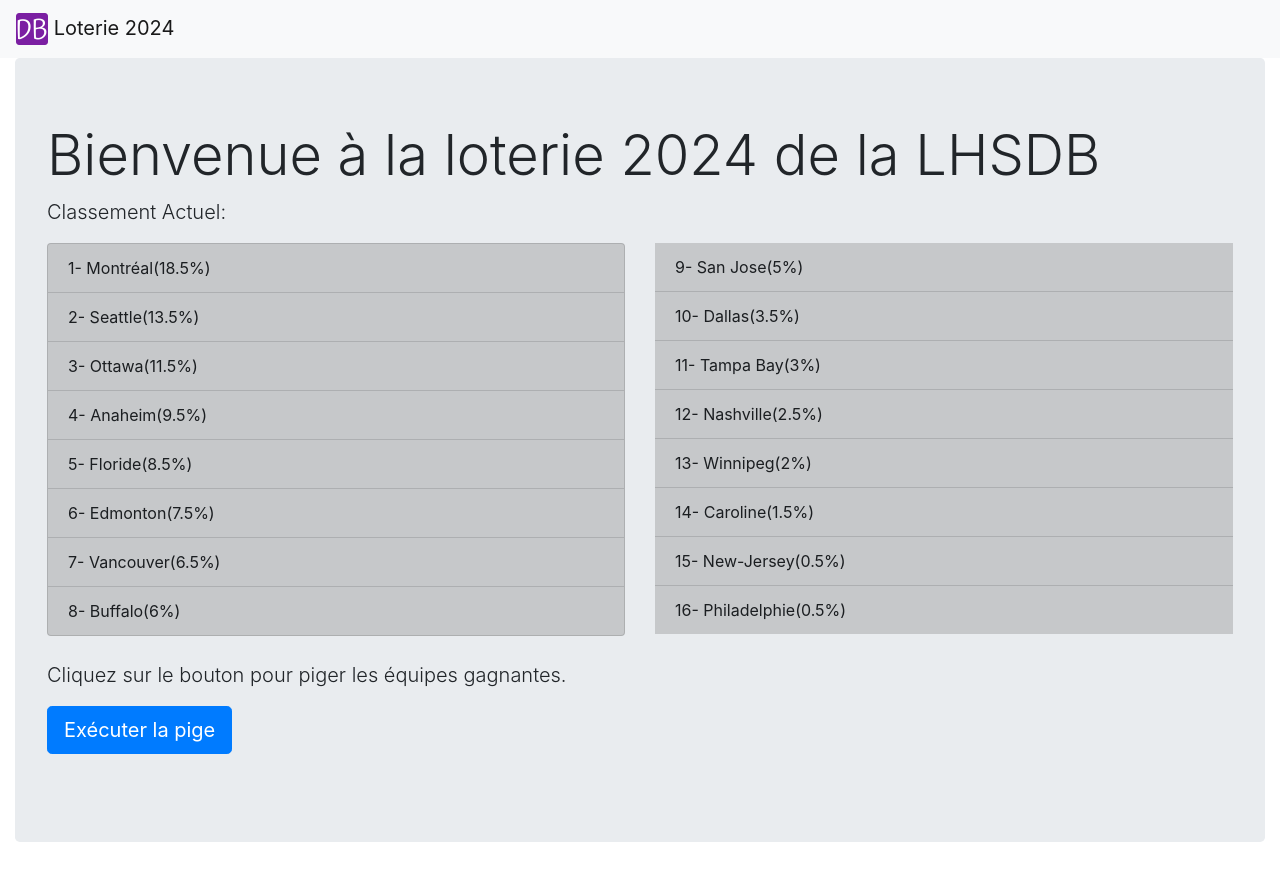
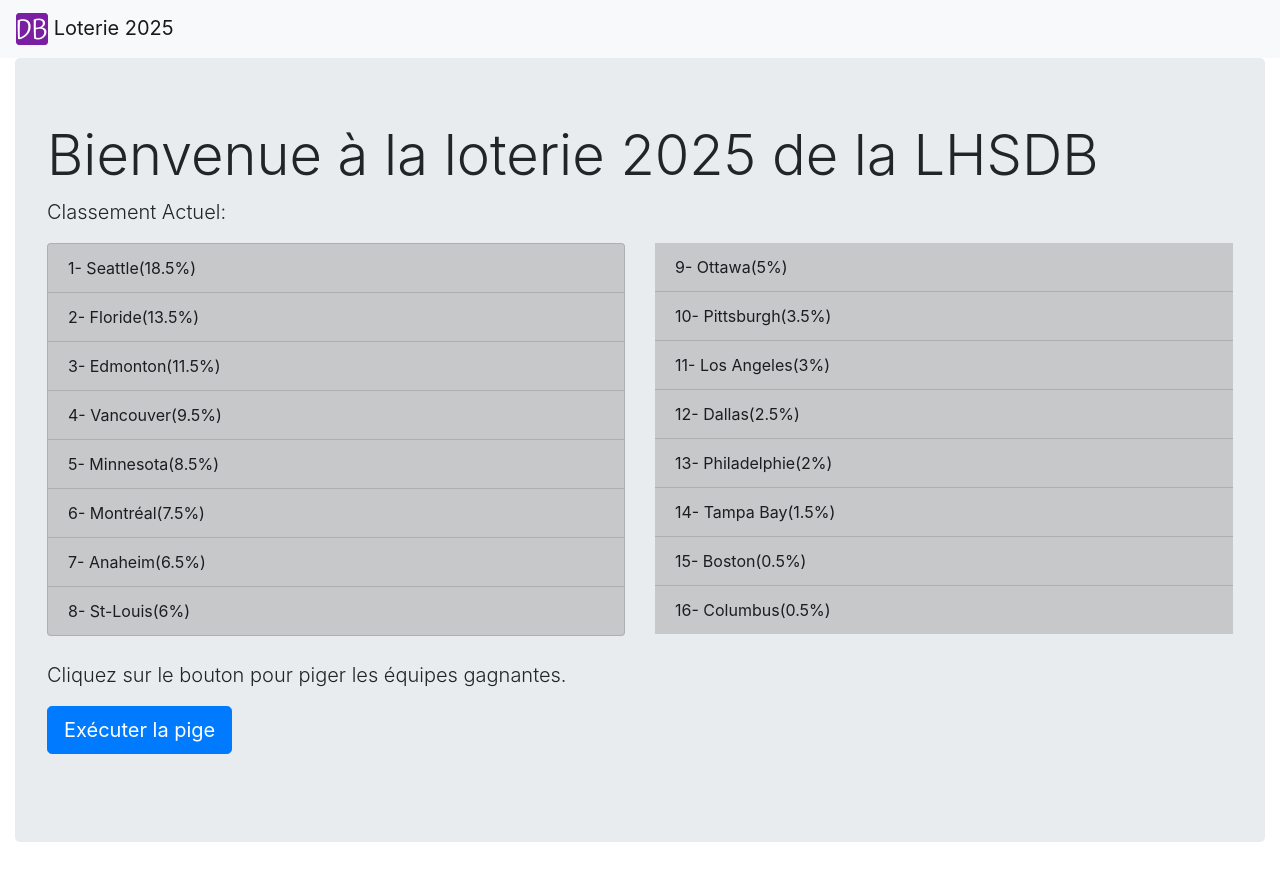
Before and after one commit to KrissCardenas/lhsdb.lottery, an Angular app: page / in a window 1280 px wide. Built offline with nearby package versions, Linux system fonts and the light colour scheme.

Commit message:
feat: update 2025 standings (#18)

```diff
--- a/src/app/app.component.html
+++ b/src/app/app.component.html
@@ -6,7 +6,7 @@
 
 <div class="container-fluid">
   <div class="jumbotron">
-    <h1 class="display-4">Bienvenue à la loterie 2024 de la LHSDB</h1>
+    <h1 class="display-4">Bienvenue à la loterie 2025 de la LHSDB</h1>
     <p class="lead">Classement Actuel:</p>
     <div class="row">
       <div class="col">
--- a/src/app/app.component.ts
+++ b/src/app/app.component.ts
@@ -24,7 +24,7 @@ import { Component, OnInit } from '@angular/core';
   styleUrls: ['./app.component.css']
 })
 export class AppComponent implements OnInit {
-  title = 'Loterie 2024';
+  title = 'Loterie 2025';
   draftDone: boolean = false;
   displayResultsDone: boolean = false;
 
@@ -40,24 +40,24 @@ export class AppComponent implements OnInit {
   constructor() { }
 
   ngOnInit() {
-    this.addEntry(1, "Montréal", 18.5);
-    this.addEntry(2, "Seattle", 13.5);
-    this.addEntry(3, "Ottawa", 11.5);
-    this.addEntry(4, "Anaheim", 9.5);
-    this.addEntry(5, "Floride", 8.5);
+    this.addEntry(1, "Seattle", 18.5);
+    this.addEntry(2, "Floride", 13.5);
+    this.addEntry(3, "Edmonton", 11.5);
+    this.addEntry(4, "Vancouver", 9.5);
+    this.addEntry(5, "Minnesota", 8.5);
 
-    this.addEntry(6, "Edmonton", 7.5);
-    this.addEntry(7, "Vancouver", 6.5);
-    this.addEntry(8, "Buffalo", 6.0);
-    this.addEntry(9, "San Jose", 5);
-    this.addEntry(10, "Dallas", 3.5);
+    this.addEntry(6, "Montréal", 7.5);
+    this.addEntry(7, "Anaheim", 6.5);
+    this.addEntry(8, "St-Louis", 6.0);
+    this.addEntry(9, "Ottawa", 5);
+    this.addEntry(10, "Pittsburgh", 3.5);
 
-    this.addEntry(11, "Tampa Bay", 3.0);
-    this.addEntry(12, "Nashville", 2.5);
-    this.addEntry(13, "Winnipeg", 2);
-    this.addEntry(14, "Caroline", 1.5);
-    this.addEntry(15, "New-Jersey", 0.5);
-    this.addEntry(16, "Philadelphie", 0.5);
+    this.addEntry(11, "Los Angeles", 3.0);
+    this.addEntry(12, "Dallas", 2.5);
+    this.addEntry(13, "Philadelphie", 2);
+    this.addEntry(14, "Tampa Bay", 1.5);
+    this.addEntry(15, "Boston", 0.5);
+    this.addEntry(16, "Columbus", 0.5);
   }
 
   onDraft(): void {
--- a/src/index.html
+++ b/src/index.html
@@ -2,7 +2,7 @@
 <html lang="en">
 <head>
   <meta charset="utf-8">
-  <title>Loterie LHSDB 2024</title>
+  <title>Loterie LHSDB 2025</title>
   <base href="/">
   <meta name="viewport" content="width=device-width, initial-scale=1">
   <link rel="icon" type="image/x-icon" href="favicon.ico">
```
